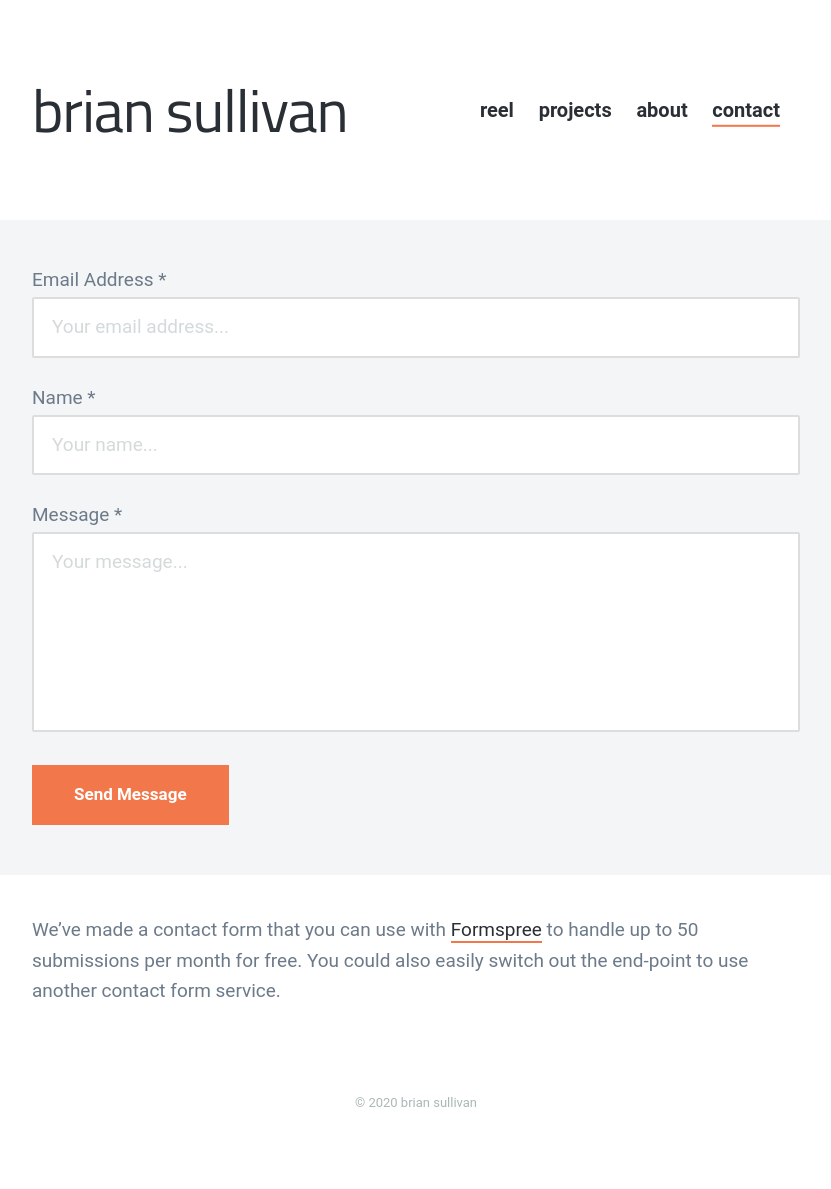
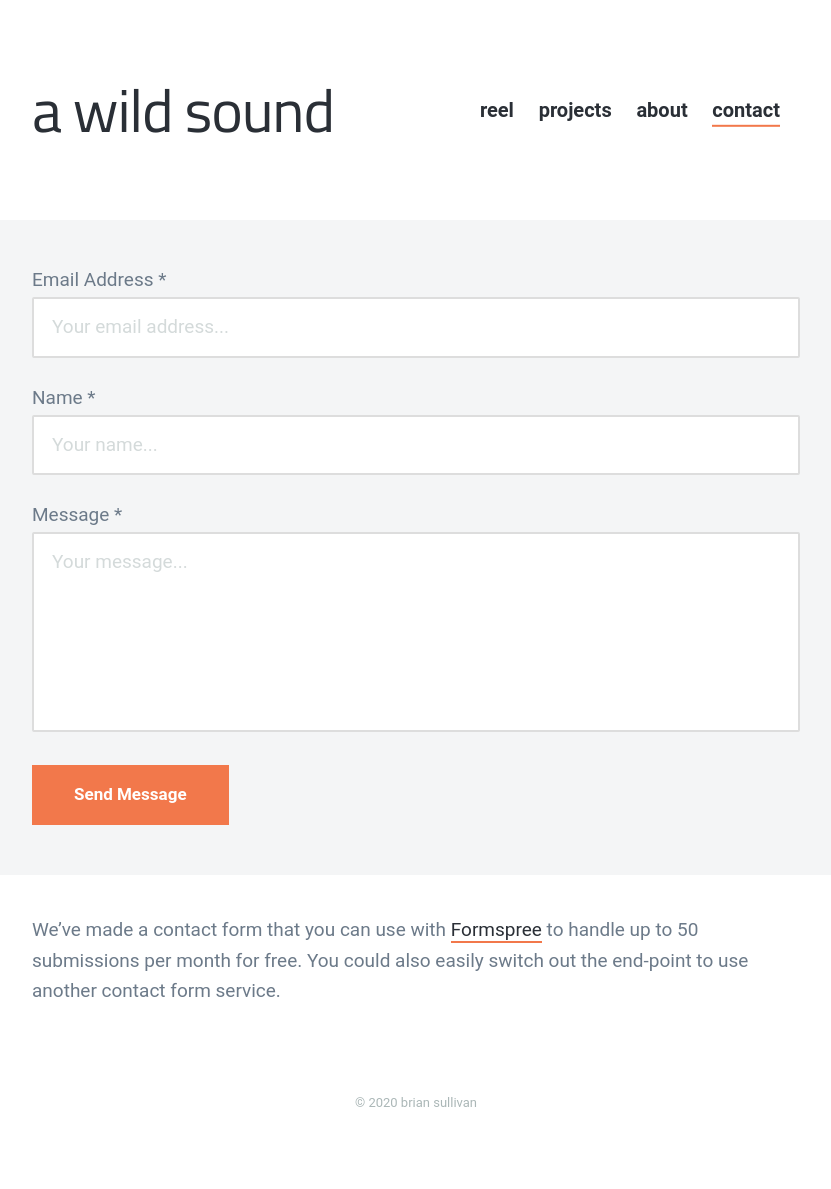
Before and after one commit to sullivbx/awildsound.com, a Jekyll site: the page built from _pages/contact.md, in a window 1280 px wide. Shown: the whole page, without its empty margins (224-1055 px from the left). Built offline with Jekyll 4.4.1, drawn with Linux system fonts in a browser that asks for light colours; nearby versions of some CDN libraries.

Commit message:
changed embed image, title

```diff
--- a/_data/settings.yml
+++ b/_data/settings.yml
@@ -1,5 +1,5 @@
 basic_settings:
-  site_title: brian sullivan
+  site_title: a wild sound
   favicon_image: /images/favicon.png
 
 header_settings:
--- a/index.html
+++ b/index.html
@@ -2,7 +2,7 @@
 layout: default
 title: brian sullivan
 description: Sound, music & implementation for games.
-featured_image: /images/social_project_2dgk.jpg
+featured_image: /images/social_project_doom.jpg
 ---
 
 <section class="intro">
```
Also changed, not shown: images/social_project_doom.jpg (added).
